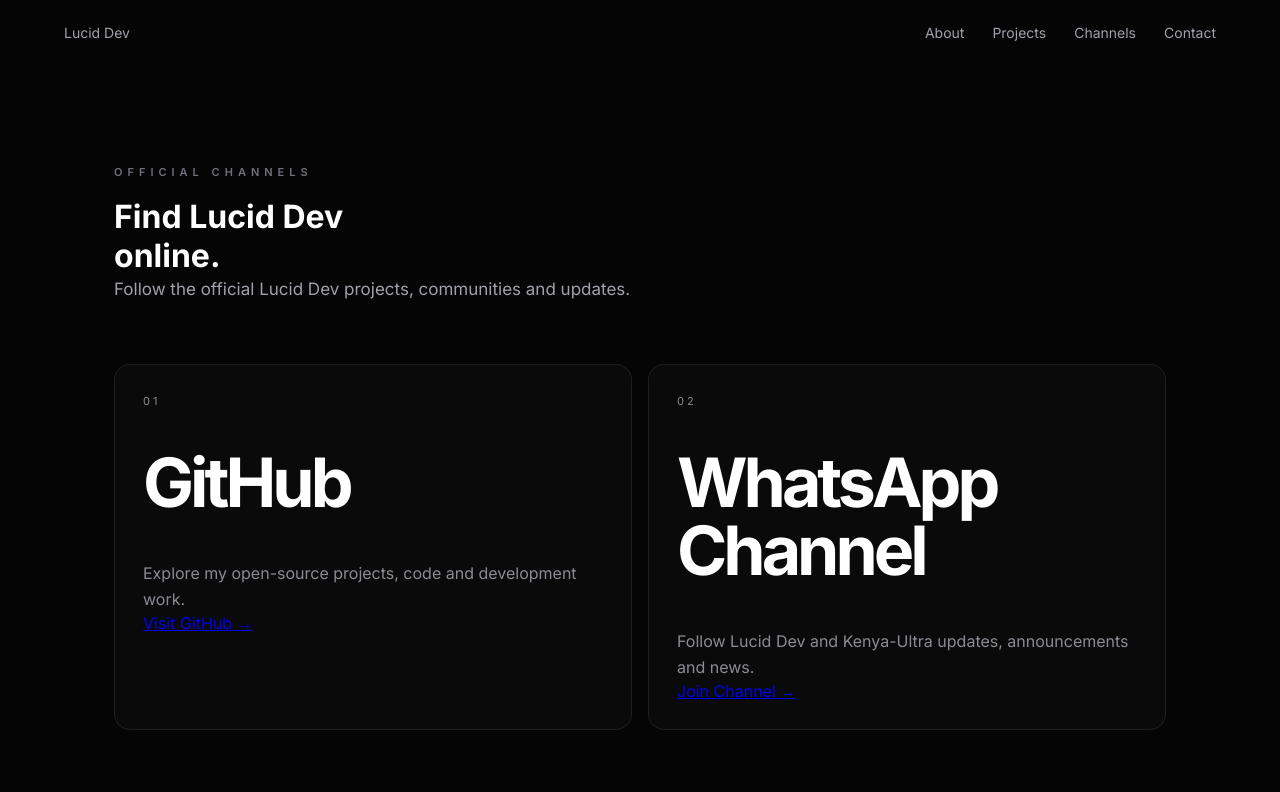
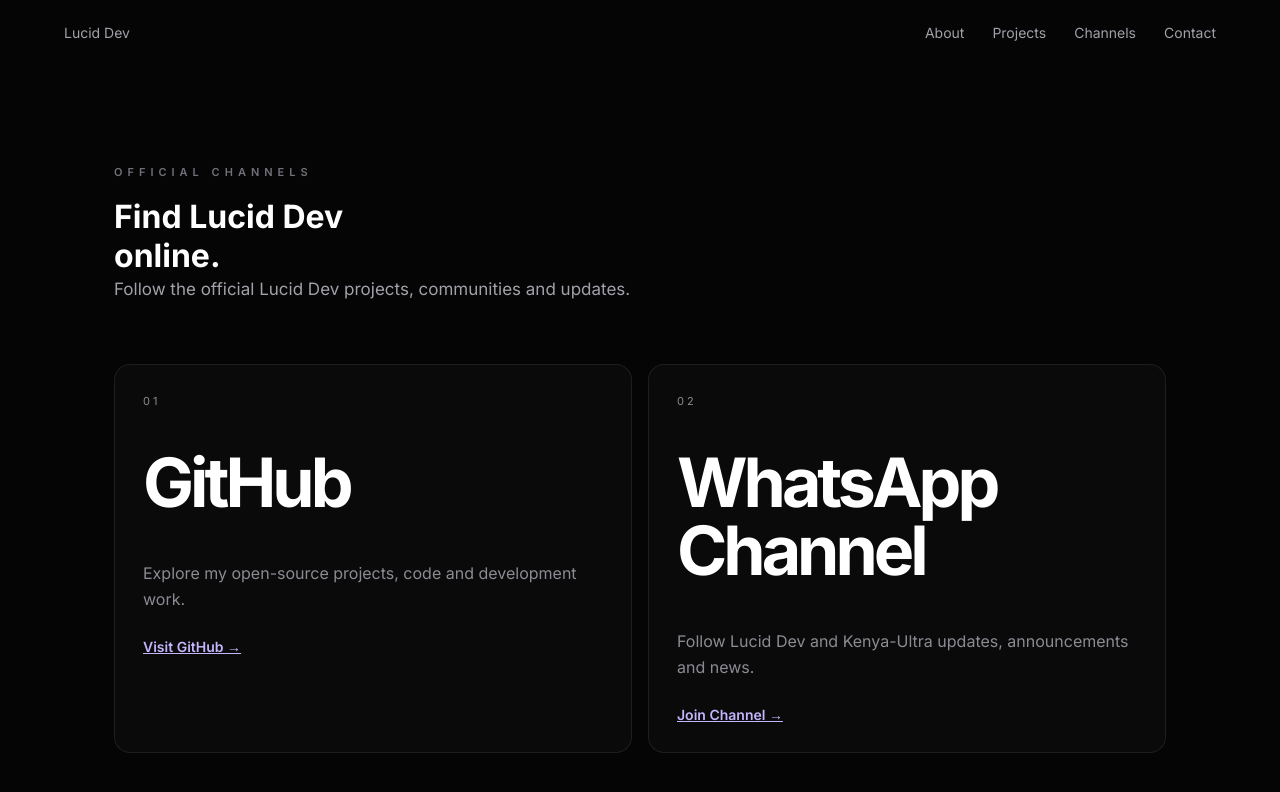
Before and after one commit to lawrencenjeri4-lgtm/lucid-dev-portfolio, a Next.js app: page /channels in a window 1280 px wide. Shown: the top 792 px of the page. Built offline with nearby package versions, Linux system fonts and the light colour scheme.

Commit message:
Add styles for channel card links

```diff
--- a/app/globals.css
+++ b/app/globals.css
@@ -669,3 +669,14 @@
     margin-top: 60px;
   }
     }
+.channel-card a {
+  display: inline-block;
+  margin-top: 25px;
+  color: #c4b5fd;
+  font-size: 14px;
+  font-weight: 600;
+}
+
+.channel-card a:hover {
+  color: #ffffff;
+}
```
